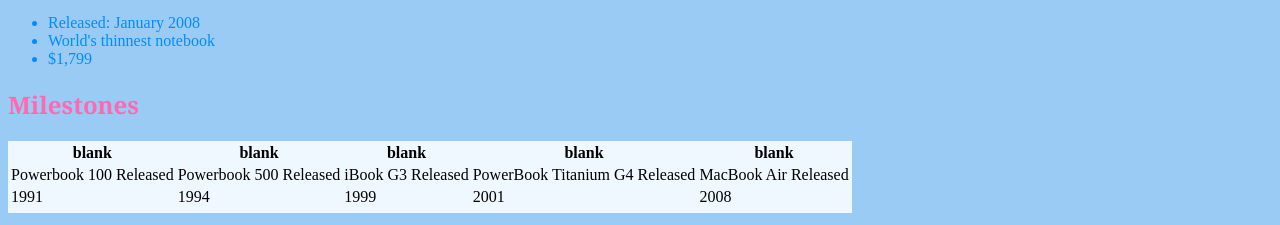
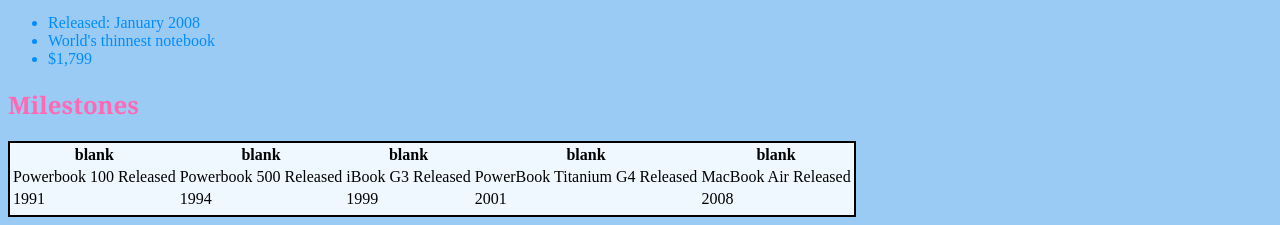
Before and after one commit to Ediehowell/Research-Project, a plain HTML site: page index.html in a window 1280 px wide. Shown: the part 2152-2377 px from the top of the page. Drawn offline with Linux system fonts and the light colour scheme.

Commit message:
Update index.html

```diff
--- a/index.html
+++ b/index.html
@@ -85,8 +85,8 @@
             font-family: Georgia, 'Times New Roman', Times, serif;
             color:hotpink;
         }
-        table{
-           border-style: 2px;
+        .milestones{
+           border:2px solid black;
             background-color:aliceblue
 
         }
@@ -167,7 +167,7 @@
         </li>
     </ul>
     <h2 id=table-title><strong>Milestones</strong></h2>
-    <table>
+    <table class=milestones>
         <tr>
             <th>blank</th>
             <th>blank</th>
```
